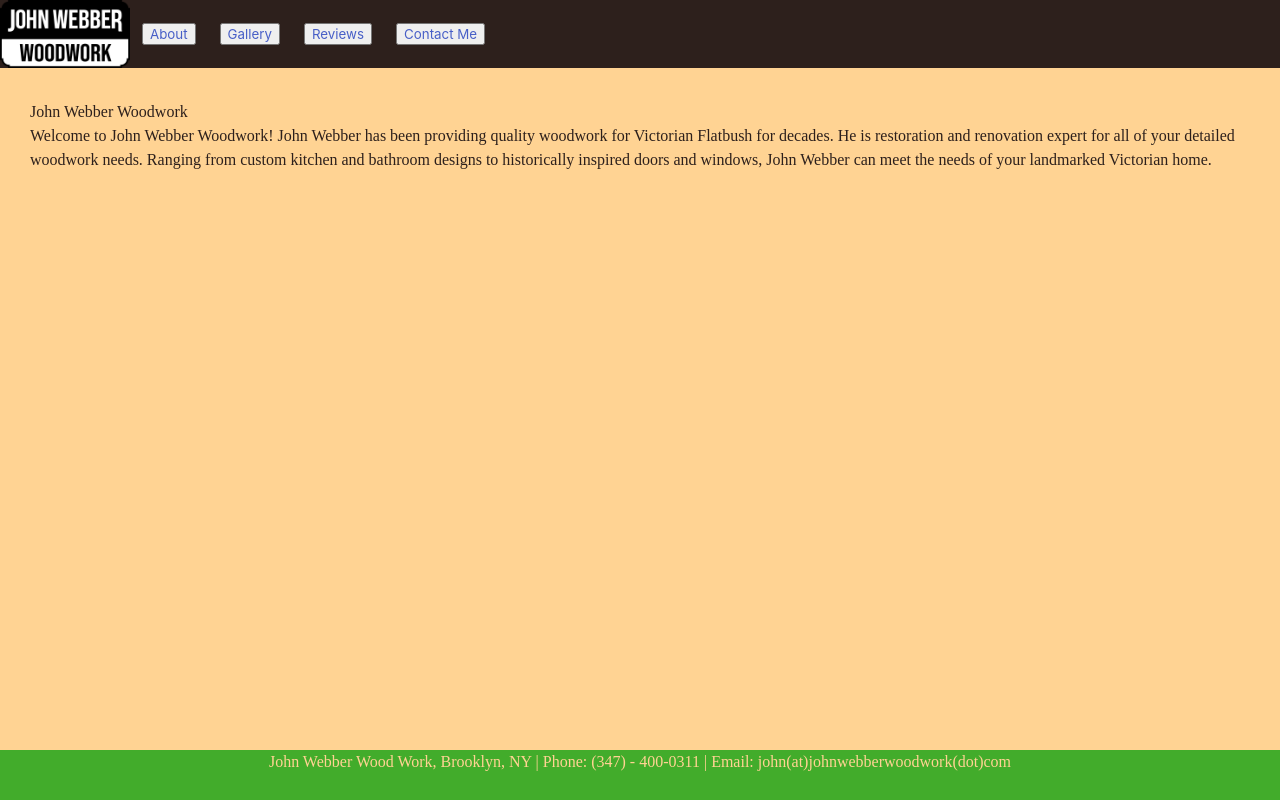
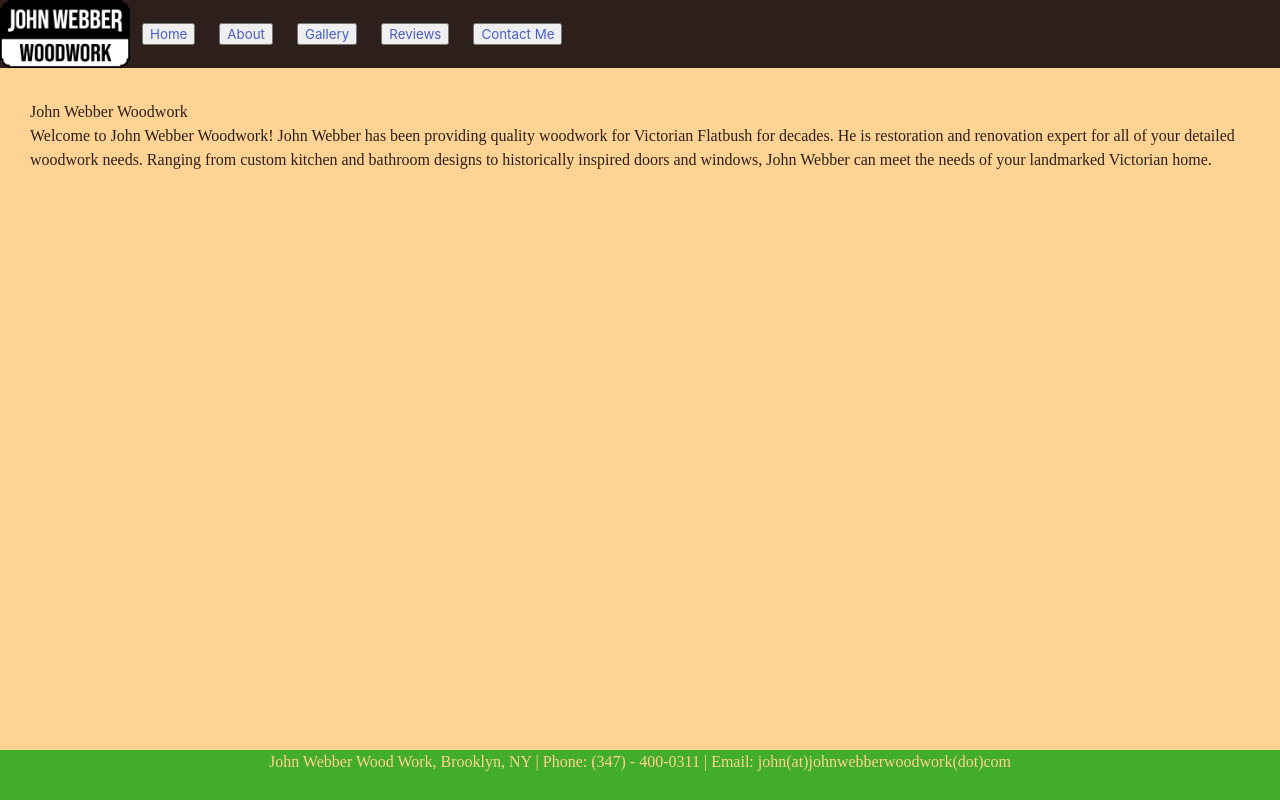
Before and after one commit to elizlotto/webberwoodwork, a React (Create React App) app in the folder client/: page /contact in a window 1280 px wide. Built offline with nearby package versions, Linux system fonts and the light colour scheme; a web font is replaced by a local one.

Commit message:
updated mobile burger toggle with js func that closes menu when clicked

```diff
--- a/client/src/components/NavigationBar.css
+++ b/client/src/components/NavigationBar.css
@@ -3,3 +3,6 @@
     position: fixed;
     background-color: #2D201C;
 }
+#navbarBasic {
+    background-color: #2D201C;
+}
--- a/client/src/components/NavigationBar.jsx
+++ b/client/src/components/NavigationBar.jsx
@@ -2,8 +2,13 @@ import React from 'react';
 import { Link } from 'react-router-dom';
 import './NavigationBar.css';
 import JwwLogo from '../assets/logo.png';
+import { useState } from 'react';
 
 const NavigationBar = () => {
+  function toggleBurgerMenu() {
+    document.querySelector('.navbar-menu').classList.toggle('is-active');
+  }
+
   return (
     <nav id="navbar" role="navigation" class="navbar" aria-label="main navigation">
       <div class="navbar-brand">
@@ -15,32 +20,54 @@ const NavigationBar = () => {
             alt="John Webber Woodwork Logo, click for Home"
           ></img>
         </Link>
-        <a role="button" class="navbar-burger" aria-label="menu" aria-expanded="false">
+        <a
+          role="button"
+          className="navbar-burger burger"
+          aria-label="menu"
+          aria-expanded="false"
+          data-target="navbarBasic"
+          onClick={toggleBurgerMenu}
+        >
           <span aria-hidden="true"></span>
           <span aria-hidden="true"></span>
           <span aria-hidden="true"></span>
         </a>
       </div>
-      <div class="navbar-menu">
+      <div id="navbarBasic" className="navbar-menu">
         <div class="navbar-start">
           <div class="navbar-item">
             <button>
-              <Link to="/about">About</Link>
+              <Link to="/" onClick={toggleBurgerMenu}>
+                Home
+              </Link>
             </button>
           </div>
           <div class="navbar-item">
             <button>
-              <Link to="/portfolio">Gallery</Link>
+              <Link to="/about" onClick={toggleBurgerMenu}>
+                About
+              </Link>
             </button>
           </div>
           <div class="navbar-item">
             <button>
-              <Link to="/testimonials">Reviews</Link>
+              <Link to="/portfolio" onClick={toggleBurgerMenu}>
+                Gallery
+              </Link>
             </button>
           </div>
           <div class="navbar-item">
             <button>
-              <Link to="/contact">Contact Me</Link>
+              <Link to="/testimonials" onClick={toggleBurgerMenu}>
+                Reviews
+              </Link>
+            </button>
+          </div>
+          <div class="navbar-item">
+            <button>
+              <Link to="/contact" onClick={toggleBurgerMenu}>
+                Contact Me
+              </Link>
             </button>
           </div>
         </div>
```
